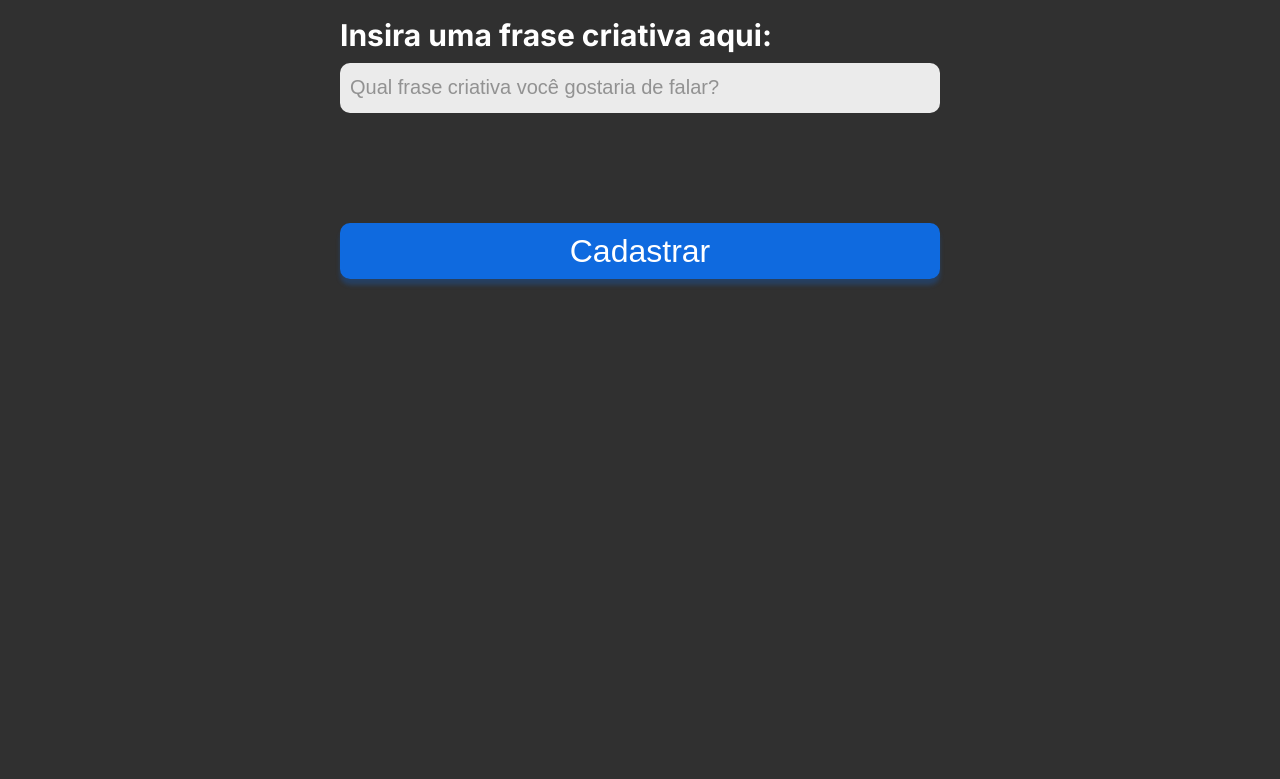
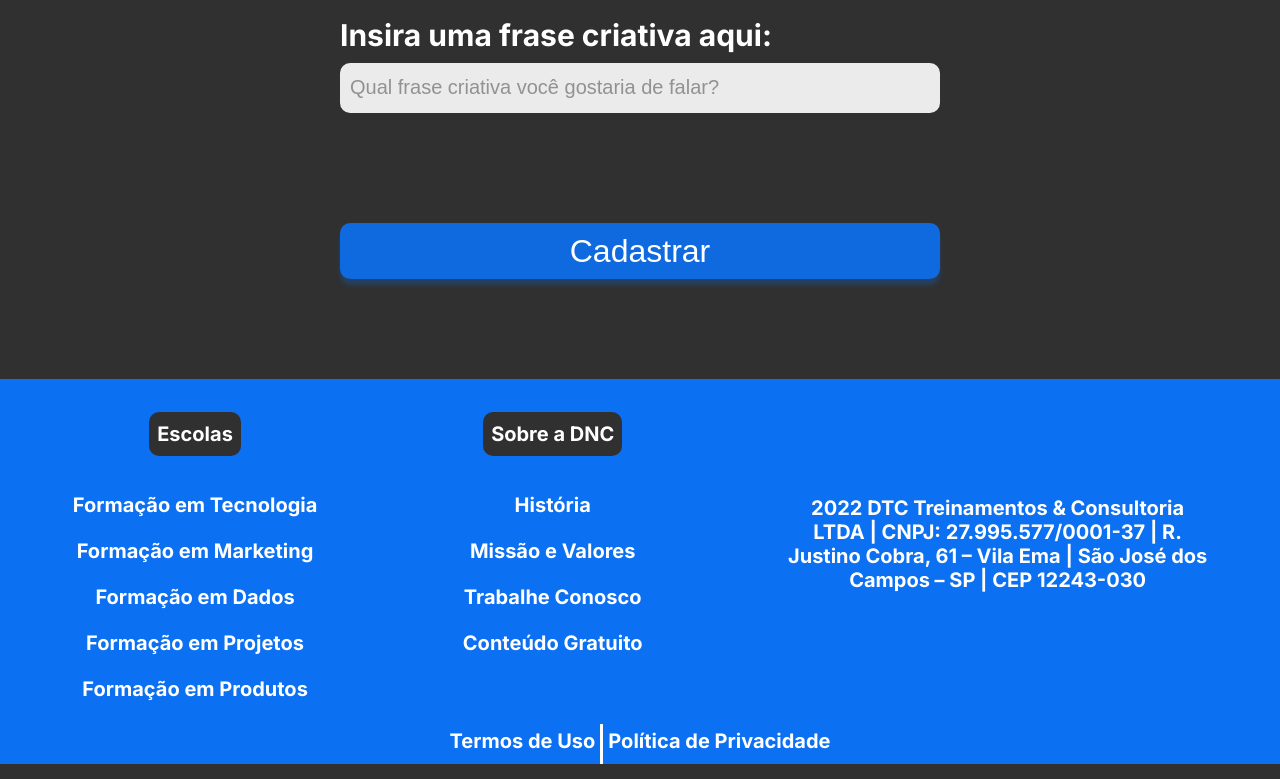
Before and after one commit to Kamilafcf/bootcamp-dnc, a plain HTML site: page index.html in a window 1280 px wide. Shown: the part 1278-2057 px from the top of the page. Before the commit the page ends 1657 px from the top, so only its background shows below. Drawn offline with Linux system fonts and the light colour scheme.

Commit message:
Finalizando o projeto

```diff
--- a/estilo.css
+++ b/estilo.css
@@ -12,7 +12,7 @@
     body {
     margin: 0px; /* Margem Externa */
     padding: 0px; /* Margem Interna */
-    background: linear-gradient(180deg, rgba(12, 112, 242, 0.5) 19.91%, rgba(12, 112, 242, 0) 24.84%), #303030;
+    background: linear-gradient(180deg, rgba(12, 112, 242, 0.5) 19.91%, rgba(12, 112, 242, 0) 35%), #303030;
     background-repeat: no-repeat;
     }
 
@@ -159,3 +159,91 @@
             cursor: pointer;
 
             }
+
+    /* Footer */
+
+        footer{
+            width: 100%;
+            background-color: var(--azul-dnc);
+        }
+
+        footer .linha1{
+            display: flex;
+            justify-content: space-around;
+            color: white;
+            align-items: center;
+        }
+
+        footer ul{
+            list-style: none;
+            margin: 0px;
+            padding: 0px;
+        }
+
+        footer nav{
+            display: flex;
+            flex-direction: column;
+            align-items: center;
+            height: 330px;
+        }
+
+        footer h5{
+            text-align: center;
+            color: white;
+            font-weight: 800;
+            font-size: 20px;
+            font-family: var(--fonte-padrão);
+            background-color: var(--preto-dnc);
+            border-radius: 10px;
+            padding: 10px 8px 10px 8px;
+            margin-bottom: 15px;
+        }
+
+        footer ul li{
+            text-align: center;
+            color: white;
+            font-weight: 600;
+            font-size: 20px;
+            font-family: var(--fonte-padrão);
+            margin: 22px 0px 22px 0px;
+        }
+
+        footer ul li a{
+            color: white;
+            text-decoration: none;
+        }
+
+        footer ul li a:hover{
+            color: var(--cinza-houver);
+        }
+
+        footer .endereco{
+            font-weight: 600;
+            font-size: 20px;
+            font-family: var(--fonte-padrão);
+            text-align: center;
+        }
+
+        footer .linha2{
+            height: 40px;
+            display: flex;
+            justify-content: center;
+            margin: 15px 10px 15px 10px;
+        }
+
+        footer .linha2 a{
+            font-family: var(--fonte-padrão);
+            font-size: 20px;
+            font-weight: 600;
+            color: white;
+            text-decoration: none;
+            padding: 5px;
+        }
+
+        footer .linha2 a:first-child{
+            border-right: 3px solid white;
+        }
+
+        footer .linha2 a:hover{
+            color: var(--cinza-houver);
+        }
--- a/index.html
+++ b/index.html
@@ -64,5 +64,66 @@
         </form>
     </section>
 
+    <footer>
+        <div class="linha1">
+            <nav>
+                <h5>Escolas</h5>
+                    <ul>
+                        <li>
+                            <a href="">Formação em Tecnologia</a>
+                        </li>
+
+                        <li>
+                            <a href="">Formação em Marketing</a>
+                        </li>
+
+                        <li>
+                            <a href="">Formação em Dados</a>
+                        </li>
+
+                        <li>
+                            <a href="">Formação em Projetos</a>
+                        </li>
+
+                        <li>
+                            <a href="">Formação em Produtos</a>
+                        </li>
+                    </ul>
+
+            </nav>
+
+            <nav>
+
+                <h5>Sobre a DNC</h5>
+                    <ul>
+                        <li>
+                            <a href="">História</a>
+                        </li>
+
+                        <li>
+                            <a href="">Missão e Valores</a>
+                        </li>
+
+                        <li>
+                            <a href="">Trabalhe Conosco</a>
+                        </li>
+
+                        <li>
+                            <a href="">Conteúdo Gratuito</a>
+                        </li>
+                    </ul>
+
+            </nav>
+
+            <div class="endereco">2022 DTC Treinamentos & Consultoria<br> LTDA | CNPJ: 27.995.577/0001-37 | R.<br> Justino Cobra, 61 – Vila Ema | São José dos<br> Campos – SP | CEP 12243-030</div>
+
+        </div>
+        <div class="linha2">
+            <a href="">Termos de Uso</a>
+            <a href="">Política de Privacidade</a>
+        </div>
+
+    </footer>
+
 </body>
 </html>
```
